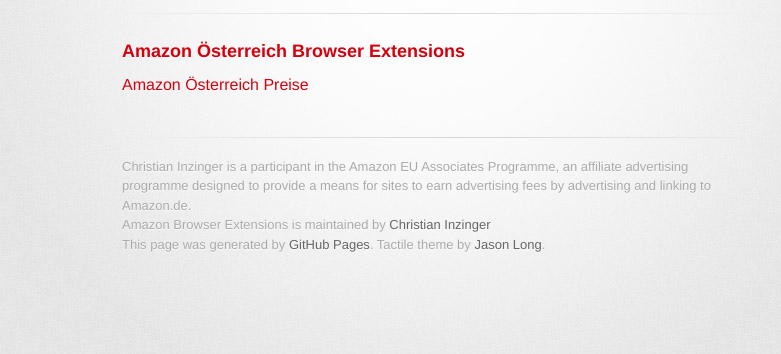
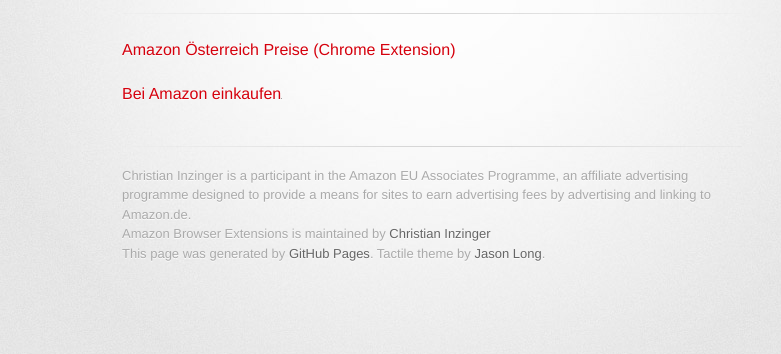
Before and after one commit to inz/extensions, a plain HTML site: page index.html in a window 1280 px wide. Shown: the part 160-514 px from the top of the page, without its empty margins (208-989 px from the left). Drawn offline with Linux system fonts and the light colour scheme; grey boxes are pictures that could not be loaded; a web font is replaced by a local one.

Commit message:
Update extension link, add referral link.

```diff
--- a/index.html
+++ b/index.html
@@ -28,8 +28,11 @@
         <hr>
 
         <section id="main_content">
-          <h3>Amazon Österreich Browser Extensions</h3>
-          <p><a href="https://chrome.google.com/webstore/detail/gkneejijedkibmfibelhgnmfdjppepjn?gl=AT">Amazon Österreich Preise</a></p>
+          <!-- <h3>Amazon Österreich Browser Extensions</h3> -->
+          <p><a href="https://chrome.google.com/webstore/detail/gkneejijedkibmfibelhgnmfdjppepjn?gl=AT">Amazon Österreich Preise (Chrome Extension)</a></p>
+        </section>
+        <section>
+          <p><a href="http://www.amazon.de/?_encoding=UTF8&camp=1638&creative=6742&linkCode=ur2&site-redirect=at&tag=amazonatexten-21">Bei Amazon einkaufen</a><img src="http://www.assoc-amazon.de/e/ir?t=amazonatexten-21&l=ur2&o=3" width="1" height="1" border="0" alt="" style="border:none !important; margin:0px !important;" /></p>
         </section>
 
         <footer>
```
